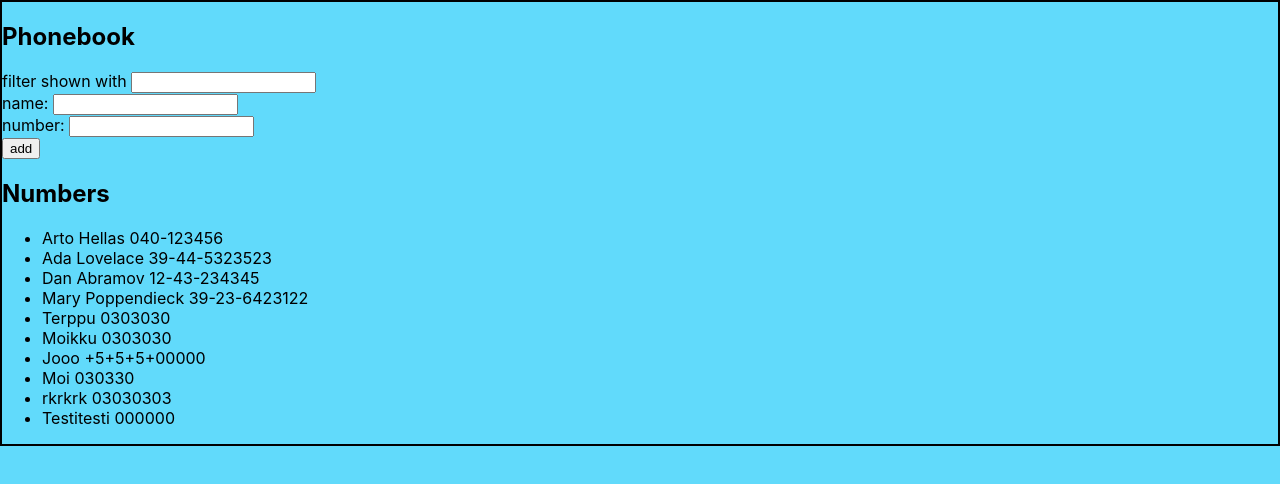
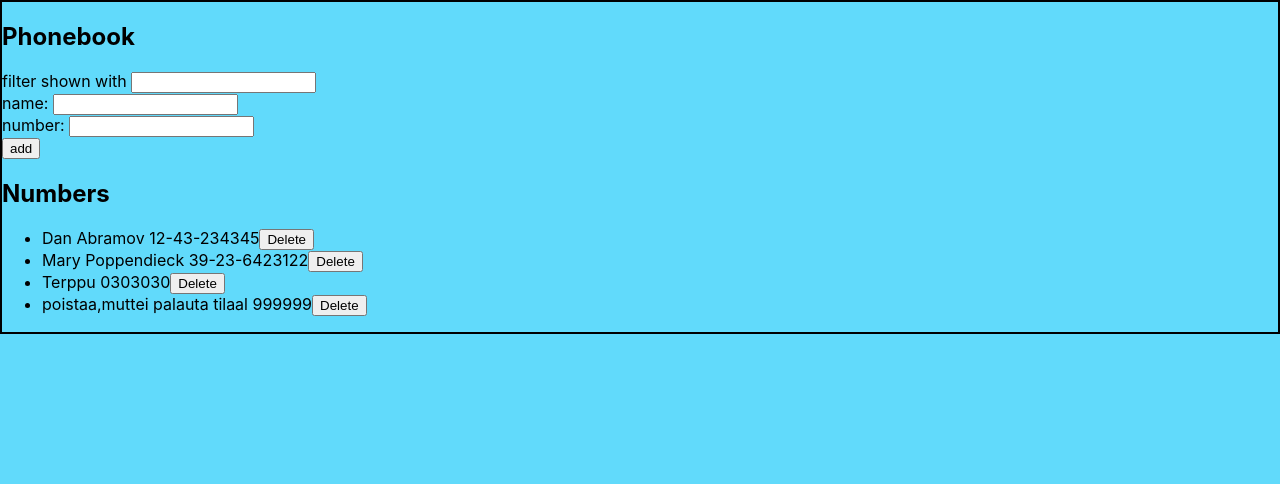
Before and after one commit to hekaahve/fullstackopen, a React (Create React App) app in the folder part2/teht2.6-2.10/puhelinluettelo/: page / in a window 1280 px wide. Shown: the top 484 px of the page. Built offline with nearby package versions, Linux system fonts and the light colour scheme; data requests are answered from the project's data file.

Commit message:
poistofunktio tehty ja poistaa nimen, mutta ei palauta tilaa poiston jälkeen takaisin

```diff
--- a/part2/teht2.6-2.10/puhelinluettelo/db.json
+++ b/part2/teht2.6-2.10/puhelinluettelo/db.json
@@ -1,15 +1,5 @@
 {
   "persons": [
-    {
-      "name": "Arto Hellas",
-      "number": "040-123456",
-      "id": 1
-    },
-    {
-      "name": "Ada Lovelace",
-      "number": "39-44-5323523",
-      "id": 2
-    },
     {
       "name": "Dan Abramov",
       "number": "12-43-234345",
@@ -26,29 +16,9 @@
       "id": 5
     },
     {
-      "name": "Moikku",
-      "number": "0303030",
-      "id": 6
-    },
-    {
-      "name": " Jooo",
-      "number": "+5+5+5+00000",
-      "id": 7
-    },
-    {
-      "name": " Moi",
-      "number": "030330",
-      "id": 8
-    },
-    {
-      "name": "rkrkrk",
-      "number": "03030303",
+      "name": " poistaa,muttei palauta tilaal",
+      "number": "999999",
       "id": 9
-    },
-    {
-      "name": "Testitesti",
-      "number": "000000",
-      "id": 10
     }
   ]
 }
--- a/part2/teht2.6-2.10/puhelinluettelo/src/App.js
+++ b/part2/teht2.6-2.10/puhelinluettelo/src/App.js
@@ -2,6 +2,7 @@ import React, { useState, useEffect } from 'react'
 import './App.css';
 import axios from 'axios'
 import personService from './Services/Persons'
+import Person from './conponents/Person'
 
 
 const App = () => {
@@ -40,6 +41,26 @@ const App = () => {
         setNewNumb(' ')
     })
   }
+
+      ///EI TOIMI VIELÄ, poistaa mutta ei palauta tilaa takaisin
+      const toggleDeleteOf = (id) => {
+        let removedperson = persons.find(n => n.id === id).name
+        //const changedPerson = { ...person, important: !note.important }//{ ... note} luo olion, jolla on kenttinään kopiot olion note kenttien arvoista
+        if (window.confirm( `Poistetaanko ${ removedperson }?` ) ){
+          personService
+          .remove( id )
+          .then( setPersons( { persons: persons.filter( person => person.id !== id ) } ) );
+      }
+    }
+
+
+    /*
+    Operaatio siis luo uuden taulukon vanhan taulukon perusteella.
+    Jokainen uuden taulukon alkio luodaan ehdollisesti siten, että jos ehto note.id !== id on tosi,
+    otetaan uuteen taulukkoon suoraan vanhan taulukon kyseinen alkio.
+    Jos ehto on epätosi, eli kyseessä on muutettu muistiinpano, otetaan uuteen taulukkoon palvelimen palauttama olio.
+    */
+
   /**
    * Jos filteröidään sen indeksin perusteella, jossa filtteröitävä nimi on,
    * palauttaa taulukon, jossa kaikki muut nimet. Jos laitetaan, että
@@ -93,9 +114,13 @@ const App = () => {
         </div>
       </form>
       <h2>Numbers</h2>
+
       <ul>
-        {namesToShow.map(name=> <li key={name.name}>
-          {name.name} {name.number}</li>)}
+        {namesToShow.map(person=>
+          <Person key= {person.name}
+          person = {person}
+          toggleDelete={() => toggleDeleteOf(person.id)}/>
+        )}
       </ul>
     </div>
   )
--- a/part2/teht2.6-2.10/puhelinluettelo/src/Services/Persons.js
+++ b/part2/teht2.6-2.10/puhelinluettelo/src/Services/Persons.js
@@ -14,8 +14,13 @@ const update = (id, newObject) => {
   return axios.put(`${baseUrl}/${id}`, newObject)
 }
 
-export default {
-  getAll: getAll,
-  create: create,
-  update: update
+const remove = (id) =>{
+  const request = axios.delete( `${ baseUrl }/${ id }` );
+  return request.then( response => response.status );
 }
+
+export default { getAll, create, update, remove }
+/**
+ * Muistiinpanopalvelut määrittelevä moduuli siis eksporttaa olion,
+ * jonka kenttinä getAll, create ja update ovat muistiinpanojen käsittelyyn tarkoitetut funktiot.
+ */
--- /dev/null
+++ b/part2/teht2.6-2.10/puhelinluettelo/src/conponents/Person.js
@@ -0,0 +1,14 @@
+import React from 'react'
+
+const Person = ({ person, toggleDelete}) => {
+
+    return (
+      <li>
+        {person.content}
+        {person.name} {person.number}
+        <button onClick={toggleDelete}>Delete</button>
+        </li>
+    )
+  }
+
+  export default Person
```
